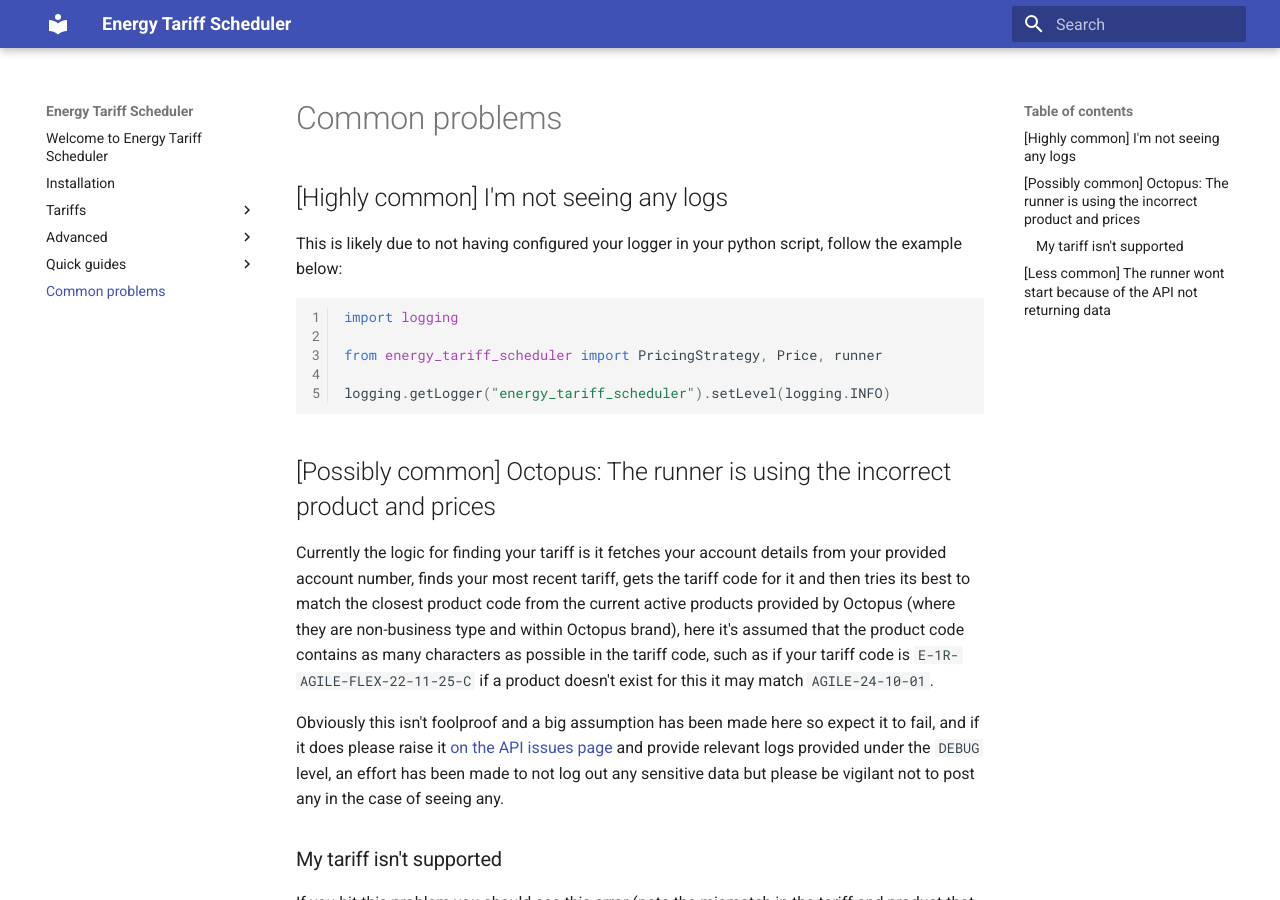
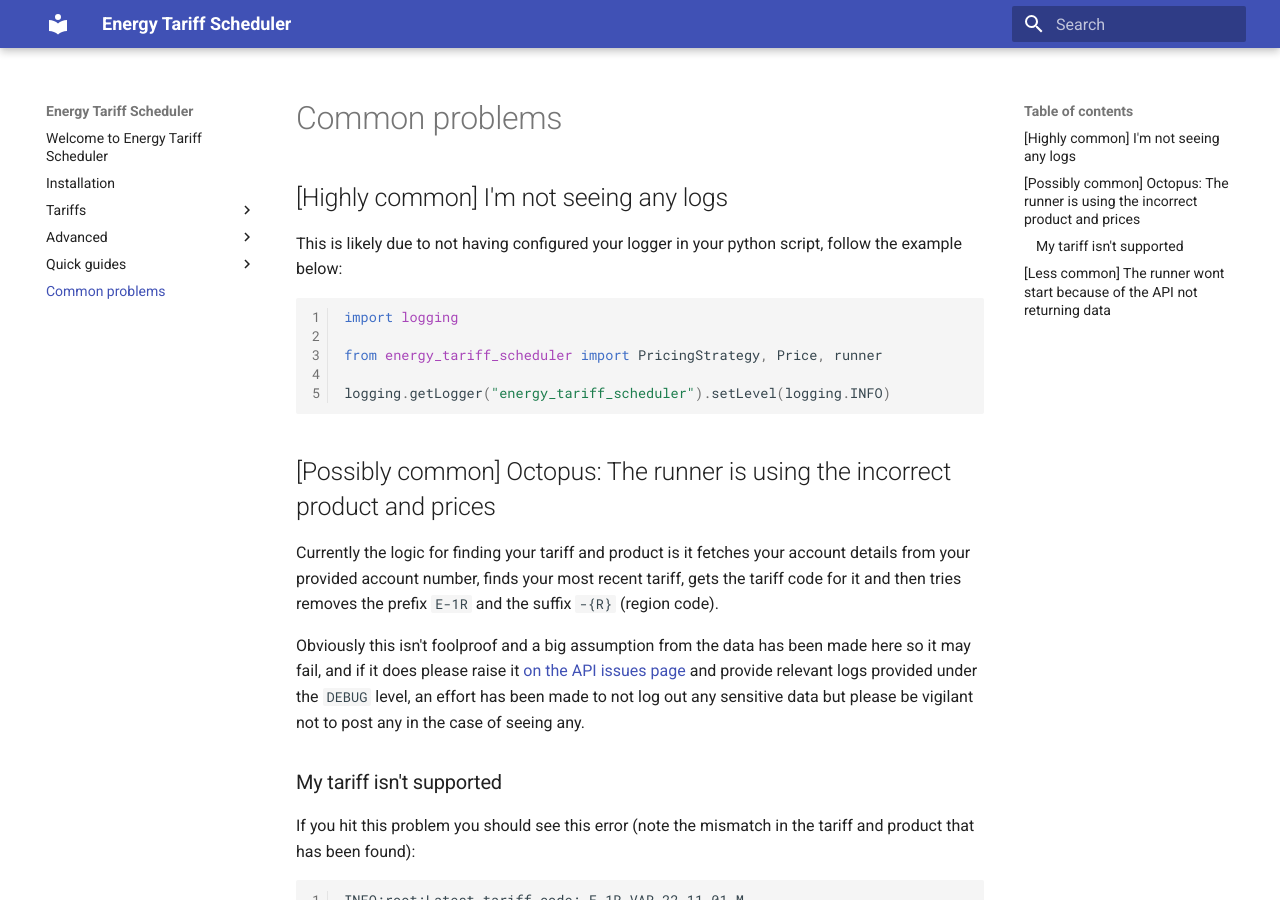
Before and after one commit to craigwh10/energy-tariff-scheduler, an MkDocs documentation site: the page built from docs/common-problems.md, in a window 1280 px wide and 900 px high. Built offline with MkDocs 1.6.1 and Material for MkDocs 9.7.7, drawn with Linux system fonts in a browser that asks for light colours.

```diff
--- a/docs/common-problems.md
+++ b/docs/common-problems.md
@@ -14,9 +14,9 @@ logging.getLogger("energy_tariff_scheduler").setLevel(logging.INFO)
 
 ## [Possibly common] Octopus: The runner is using the incorrect product and prices
 
-Currently the logic for finding your tariff is it fetches your account details from your provided account number, finds your most recent tariff, gets the tariff code for it and then tries its best to match the closest product code from the current active products provided by Octopus (where they are non-business type and within Octopus brand), here it's assumed that the product code contains as many characters as possible in the tariff code, such as if your tariff code is `E-1R-AGILE-FLEX-22-11-25-C` if a product doesn't exist for this it may match `AGILE-24-10-01`.
+Currently the logic for finding your tariff and product is it fetches your account details from your provided account number, finds your most recent tariff, gets the tariff code for it and then tries removes the prefix `E-1R` and the suffix `-{R}` (region code).
 
-Obviously this isn't foolproof and a big assumption has been made here so expect it to fail, and if it does please raise it <a href="https://github.com/craigwh10/energy-tariff-scheduler/discussions/new?category=api-issues" target="_blank">on the API issues page</a> and provide relevant logs provided under the `DEBUG` level, an effort has been made to not log out any sensitive data but please be vigilant not to post any in the case of seeing any.
+Obviously this isn't foolproof and a big assumption from the data has been made here so it may fail, and if it does please raise it <a href="https://github.com/craigwh10/energy-tariff-scheduler/discussions/new?category=api-issues" target="_blank">on the API issues page</a> and provide relevant logs provided under the `DEBUG` level, an effort has been made to not log out any sensitive data but please be vigilant not to post any in the case of seeing any.
 
 ### My tariff isn't supported
 
```
